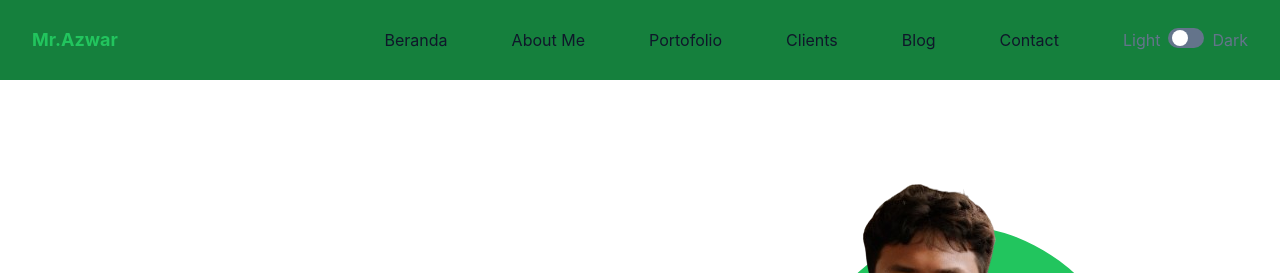
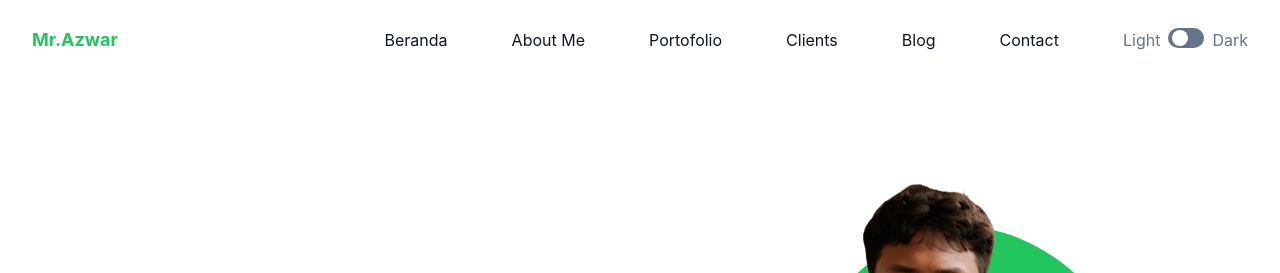
Before and after one commit to Azwar-Dns/MrAzwar.github.io, a website: page index.html in a window 1280 px wide. Shown: the top 273 px of the page. Drawn offline with Linux system fonts and the light colour scheme.

Commit message:
return nav color

```diff
--- a/index.html
+++ b/index.html
@@ -16,7 +16,7 @@
 </head>
 
 <body>
-    <header class="bg-green-700 absolute top-0 left-0 w-full flex items-center z-10">
+    <header class="bg-tranparent absolute top-0 left-0 w-full flex items-center z-10">
         <div class="container">
             <div class="flex items-center justify-between relative">
                 <div class="px-4">
```
Also changed, not shown: dist/css/final.css.
